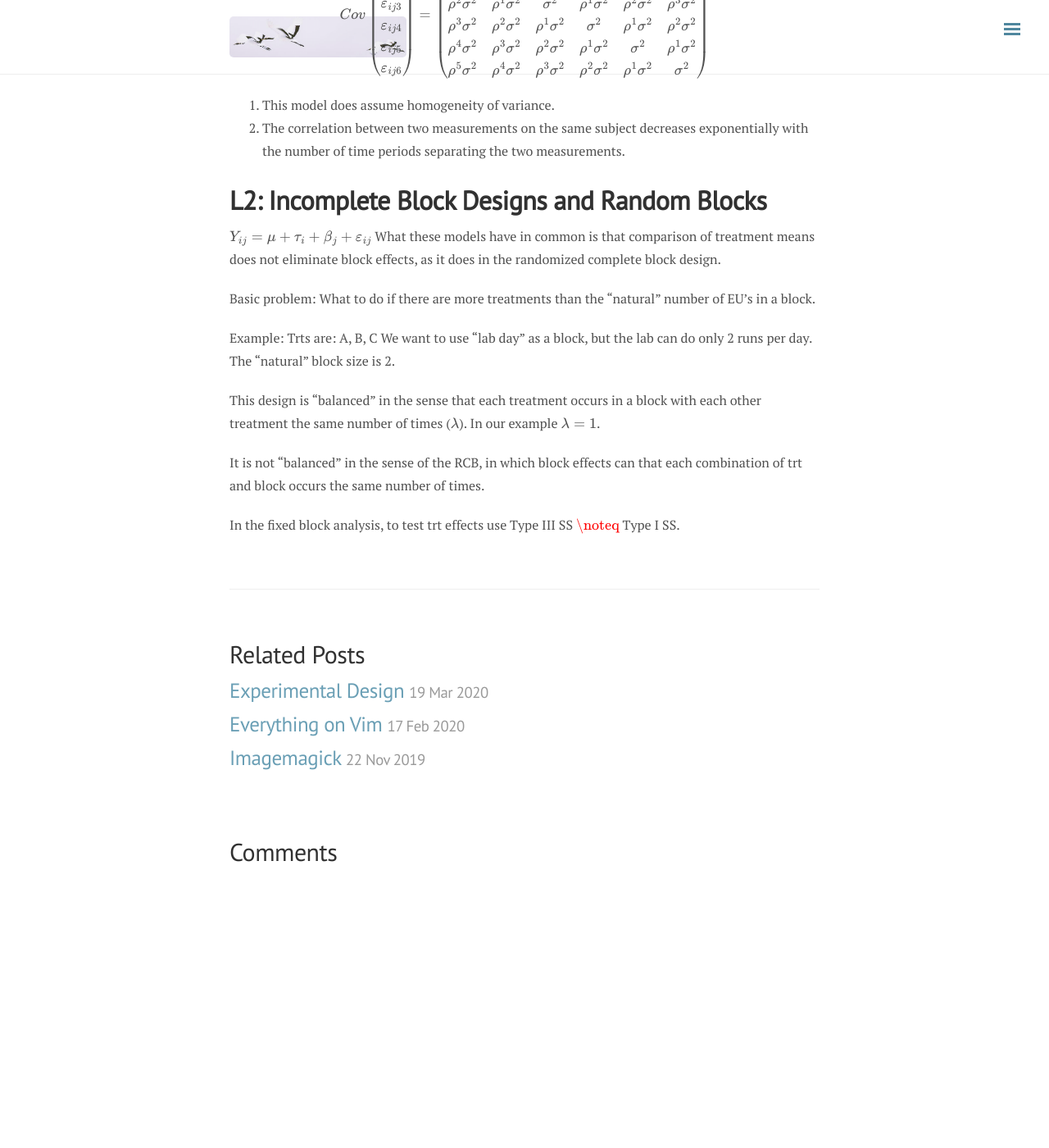
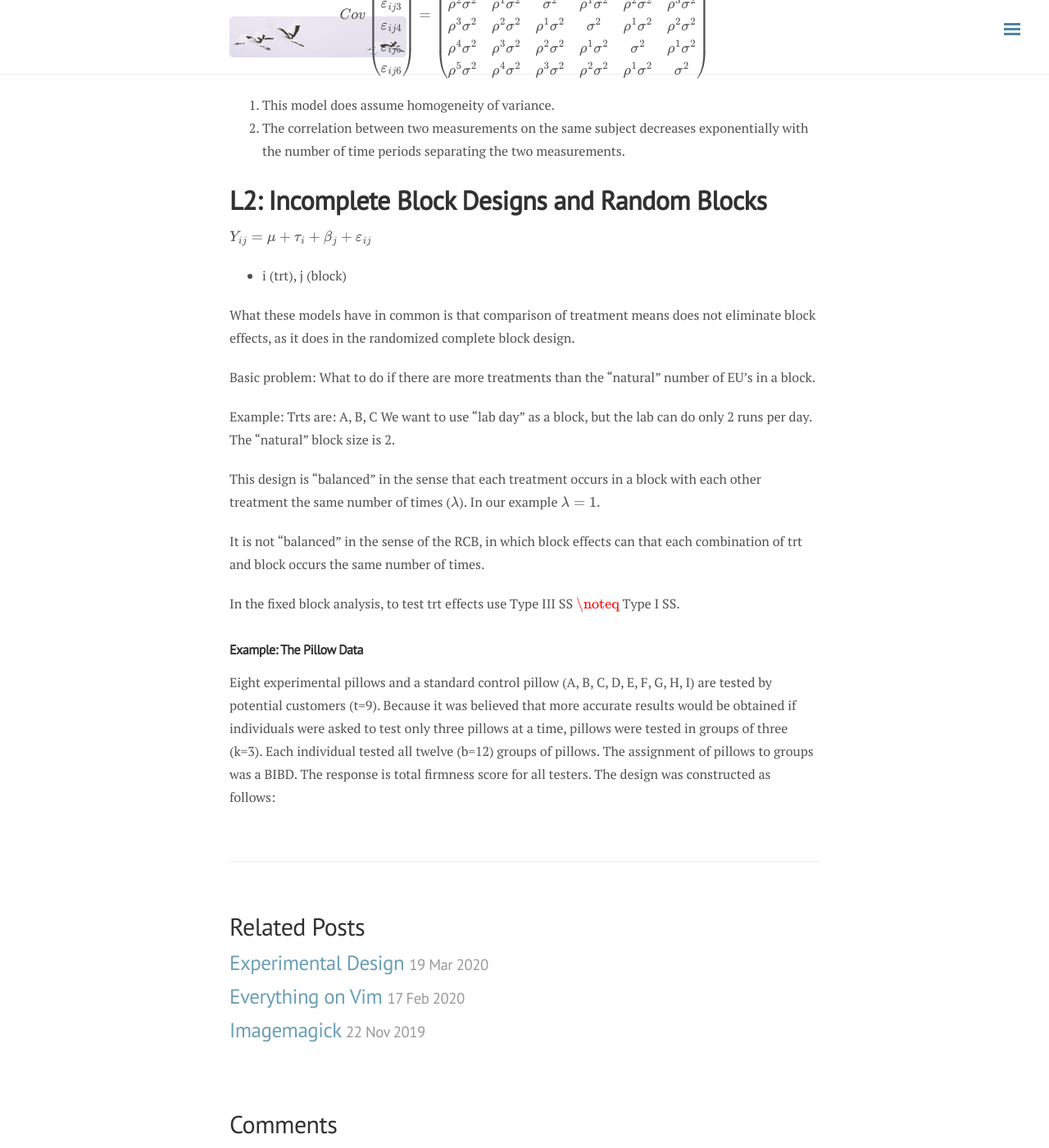
Before and after one commit to ylyy93/my_blog, a Jekyll site: the page built from _posts/phil/2020-03-18-mixed-model.md, in a window 1280 px wide and 1400 px high, scrolled down 2538 px. Shown: the whole window at 82% size. Built offline with Jekyll 4.4.1, drawn with Linux system fonts in a browser that asks for light colours; nearby versions of some CDN libraries; formulas are drawn with MathJax 3; comment, search, counter and statistics services are not loaded; before the commit the page ends 3606 px from its top, so only the background shows below that.

Commit message:
rebuilding site Thu Mar 19 00:26:08 PDT 2020

```diff
--- a/_posts/phil/2020-03-18-mixed-model.md
+++ b/_posts/phil/2020-03-18-mixed-model.md
@@ -136,6 +136,8 @@ exponentially with the number of time periods separating the two measurements.
 $$
 Y_{ij} = \mu + \tau_i + \beta_j + \varepsilon_{ij}
 $$
+* i (trt), j (block)
+
 What these models have in common is that comparison of treatment means does not eliminate block effects, as it does in the randomized complete block design.
 
 Basic problem: What to do if there are more treatments than the “natural” number of EU’s in a block.
@@ -148,3 +150,6 @@ with each other treatment the same number of times ($\lambda$). In our example $
 It is not “balanced” in the sense of the RCB, in which block effects can that each combination of trt and block occurs the same number of times.
 
 In the fixed block analysis, to test trt effects use Type III SS $\noteq$ Type I SS.
+
+###### Example: The Pillow Data
+Eight experimental pillows and a standard control pillow (A, B, C, D, E, F, G, H, I) are tested by potential customers (t=9). Because it was believed that more accurate results would be obtained if individuals were asked to test only three pillows at a time, pillows were tested in groups of three (k=3). Each individual tested all twelve (b=12) groups of pillows. The assignment of pillows to groups was a BIBD. The response is total firmness score for all testers. The design was constructed as follows:
```
